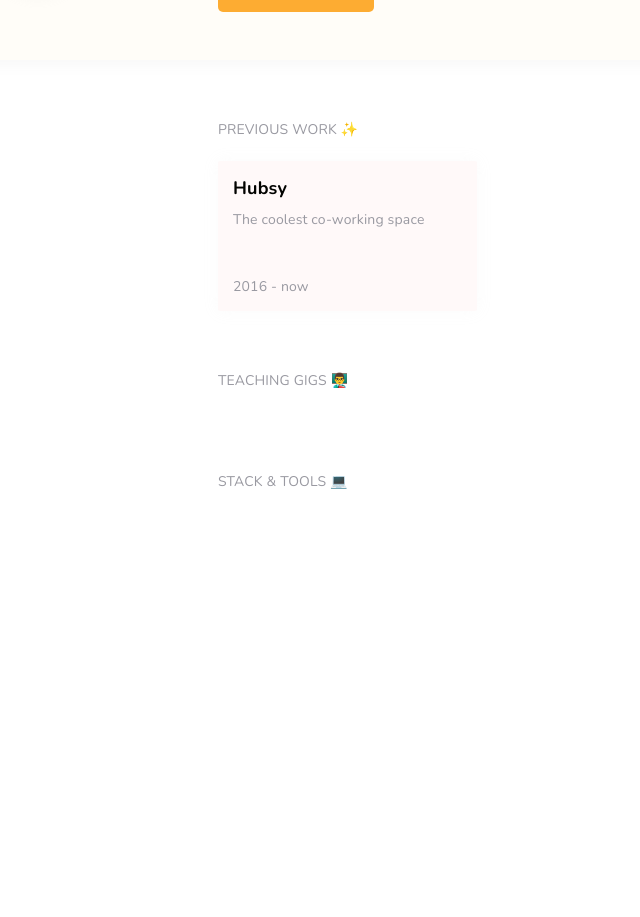
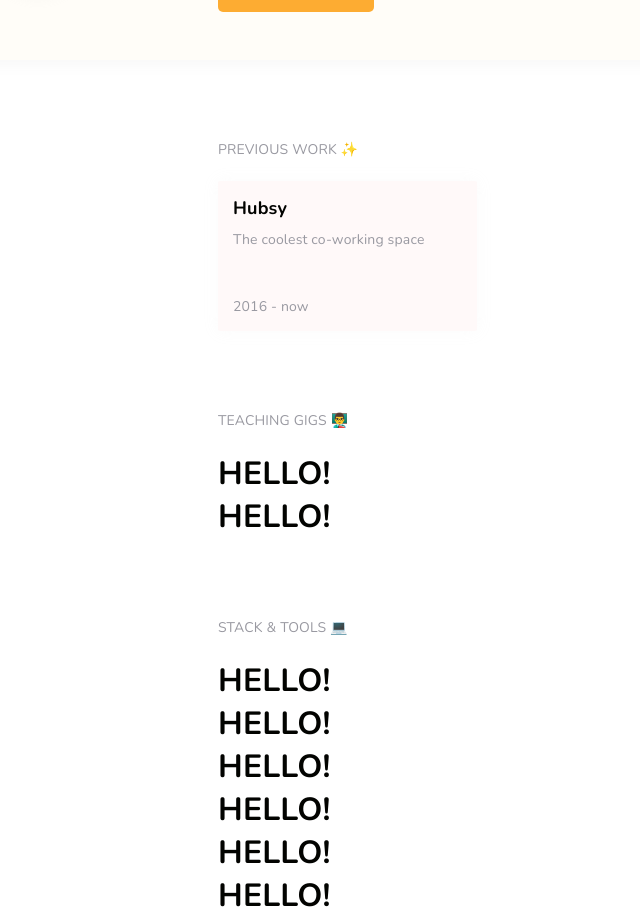
Before and after one commit to CharlyMartin/portfolio-old, a React app: page / in a window 1280 px wide. Shown: the part 620-1537 px from the top of the page, without its empty margins (272-912 px from the left). Before the commit the page ends 1133 px from the top, so only its background shows below. Built offline with nearby package versions, Linux system fonts and the light colour scheme.

Commit message:
List + ItemList comp. added

```diff
--- a/assets/stylesheets/layouts/_container.scss
+++ b/assets/stylesheets/layouts/_container.scss
@@ -16,7 +16,7 @@
 }
 
 .section {
-  margin-top: 60px;
+  margin-top: 10vh;
 
   .section-title {
     font-size: $paragraph-small-size;
--- a/src/components/app.jsx
+++ b/src/components/app.jsx
@@ -3,9 +3,12 @@ import React, { Component } from 'react';
 import SideBar from './sidebar';
 import Header from './header';
 import ProjectList from './project_list';
+import ItemList from './item_list';
 
 import content from '../../data/content';
 import projects from '../../data/projects';
+import companies from '../../data/companies';
+import tools from '../../data/tools';
 
 class App extends Component {
   render() {
@@ -24,27 +27,28 @@ class App extends Component {
             <div className="right-column">
               <Header data={content} />
 
-              <div className="section">
+              <div className="section" id="projects">
                 <h3 className="section-title">PREVIOUS WORK <span role="img" aria-label="sparkles">✨</span></h3>
                 <br />
                 <ProjectList data={projects} />
               </div>
 
-              <div className="section">
+              <div className="section" id="companies">
                 <h3 className="section-title">TEACHING GIGS <span role="img" aria-label="teacher">👨‍🏫</span></h3>
                 <br />
+                <ItemList data={companies}/>
               </div>
 
-              <div className="section">
+              <div className="section" id="tools">
                 <h3 className="section-title">STACK & TOOLS <span role="img" aria-label="laptop">💻</span></h3>
                 <br />
+                <ItemList data={tools}/>
               </div>
 
             </div>
           </div>
 
         </div>
-
       </div>
     );
   }
--- /dev/null
+++ b/src/components/item.jsx
@@ -0,0 +1,9 @@
+import React from 'react';
+
+function Item(props) {
+  return (
+    <h1>HELLO!</h1>
+  );
+}
+
+export default Item;
--- /dev/null
+++ b/src/components/item_list.jsx
@@ -0,0 +1,18 @@
+import React from 'react';
+import Item from './item';
+
+function ItemList(props) {
+  const renderList = () => {
+    return props.data.map((obj) => {
+      return <Item data={obj} key={obj.name} />;
+    });
+  };
+
+  return (
+    <div className="items">
+      {renderList()}
+    </div>
+  );
+}
+
+export default ItemList;
```
Also changed, not shown: data/companies.js (renamed from data/organisations.js).
